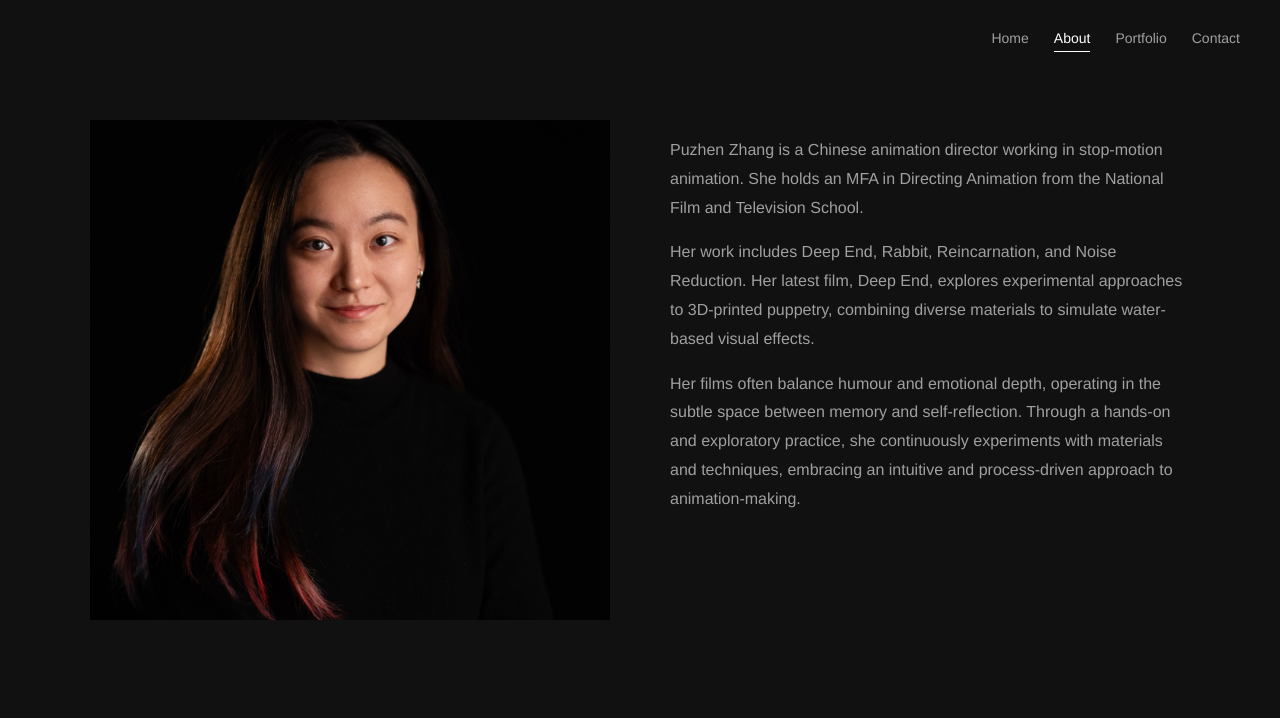
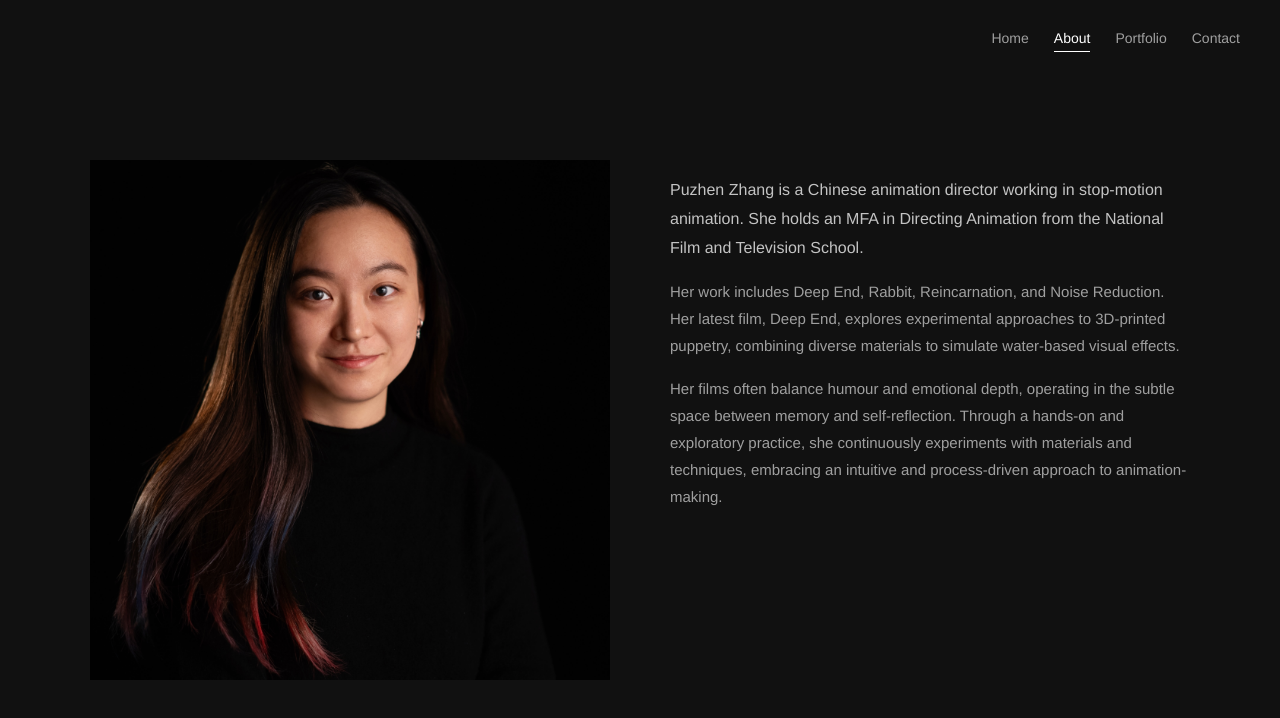
Before and after one commit to justin17lee-create/puzhen, a plain HTML site: page about.html in a window 1280 px wide. Drawn offline with Linux system fonts and the light colour scheme.

Commit message:
Adjust padding and image aspect ratio on about page

```diff
--- a/style.css
+++ b/style.css
@@ -317,7 +317,7 @@ a {
 }
 
 .about-page {
-  padding: 120px 40px;
+  padding: 160px 40px 120px; /* ⭐整体内容下移 */
 }
 
 .about-container {
@@ -335,10 +335,10 @@ a {
 
 .about-left img {
   width: 100%;
-  aspect-ratio: 3 / 4;   /* ⭐固定3:4比例 */
-  object-fit: cover;     /* ⭐裁切不变形 */
+  aspect-ratio: 9 / 16;   /* ⭐适配竖图 */
+  object-fit: cover;
   display: block;
-  max-height: 500px;     /* 可选：防止过高 */
+  max-height: 520px;
 }
 
 /* 右边文字 */
@@ -348,13 +348,18 @@ a {
 }
 
 .about-right p {
-  font-size: 16px;       /* ⭐字体稍微增大 */
+  font-size: 15px;
   line-height: 1.8;
   color: rgba(255, 255, 255, 0.6);
   margin-bottom: 16px;
   max-width: 520px;
 }
 
+/* 第一段稍微强调（可选） */
+.about-right p:first-child {
+  font-size: 16px;
+  color: rgba(255, 255, 255, 0.75);
+}
 
 /* RESPONSIVE */
 @media (max-width: 768px) {
@@ -368,6 +373,6 @@ a {
   }
 
   .about-page {
-    padding: 80px 20px;
+    padding: 100px 20px 80px;
   }
 }
```
